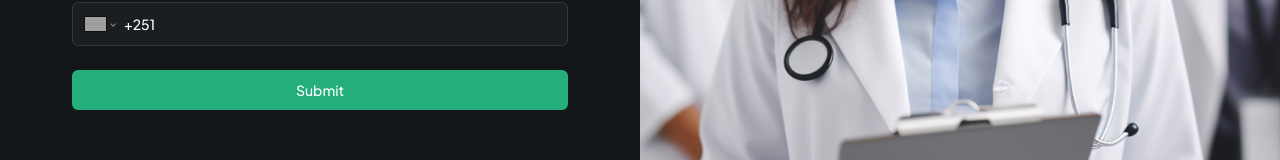
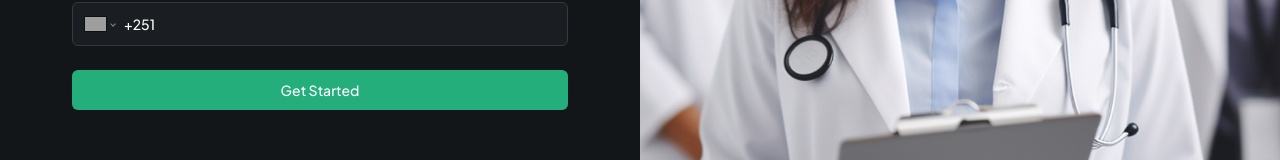
Before and after one commit to itskarloos/Tiena, a Next.js app: page / in a window 1280 px wide. Shown: the part 521-681 px from the top of the page. Built offline with nearby package versions, Linux system fonts and the light colour scheme; grey boxes are pictures that could not be loaded.

Commit message:
First Page Ui Completed

```diff
--- a/components/forms/PatientForm.tsx
+++ b/components/forms/PatientForm.tsx
@@ -13,6 +13,7 @@ import {
 
 import CustomFormField from "../CustomFormField";
 import Submitbutton from "../Submitbutton";
+import { useState } from "react";
 
 export enum FormFieldType {
   INPUT = 'input',
@@ -34,6 +35,7 @@ const formSchema = z.object({
 });
 
 const PatientForm = () => {
+  const [isLoading, setIsLoading] = useState(false);
   const form = useForm({
     resolver: zodResolver(formSchema),
     defaultValues: {
@@ -47,7 +49,7 @@ const PatientForm = () => {
     console.log(values);
   };
 
-  const isLoading = false; // Define isLoading state if needed, e.g., useState or hardcoded for now
+   // Define isLoading state if needed, e.g., useState or hardcoded for now
 
   return (
     <Form {...form}>
@@ -81,7 +83,7 @@ const PatientForm = () => {
           label="Phone number"
           placeholder="+251 912345678"
         />
-        <Submitbutton isLoading={isLoading}>Submit</Submitbutton> {/* Fixed children prop */}
+        <Submitbutton isLoading={isLoading}>Get Started</Submitbutton> {/* Fixed children prop */}
       </form>
     </Form>
   );
```
